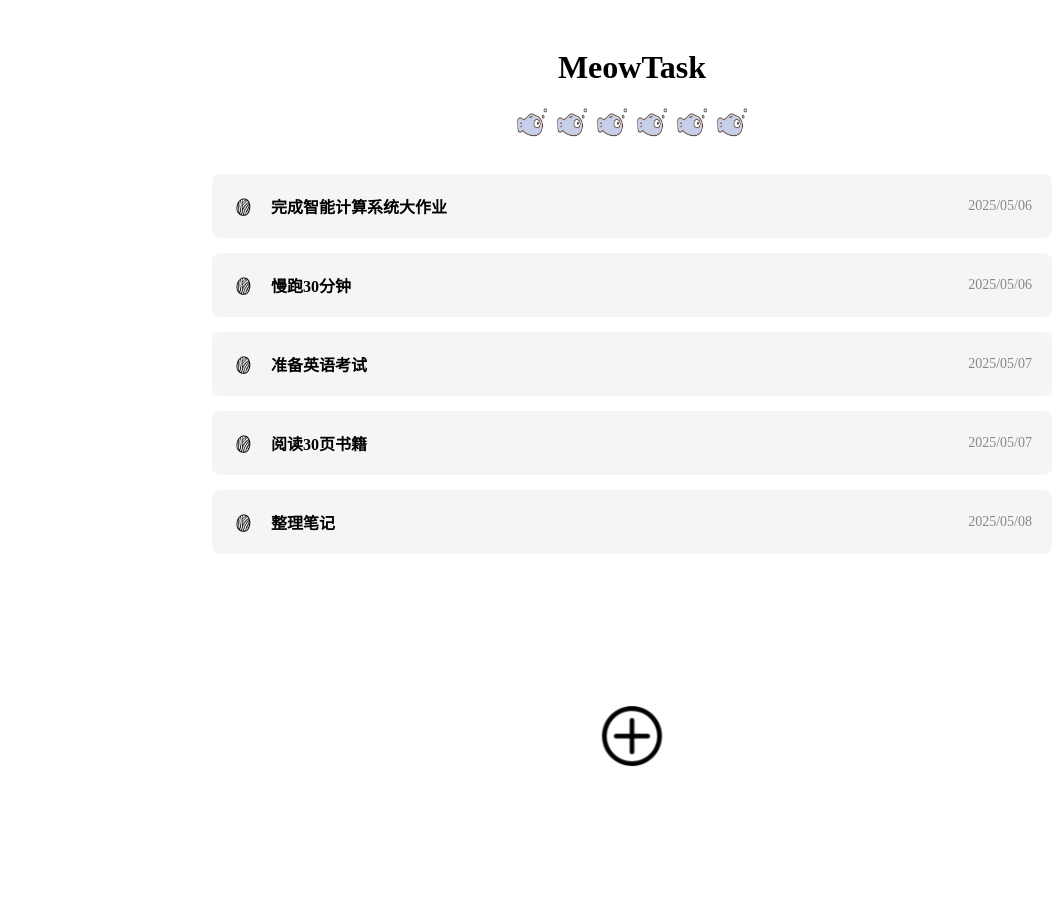
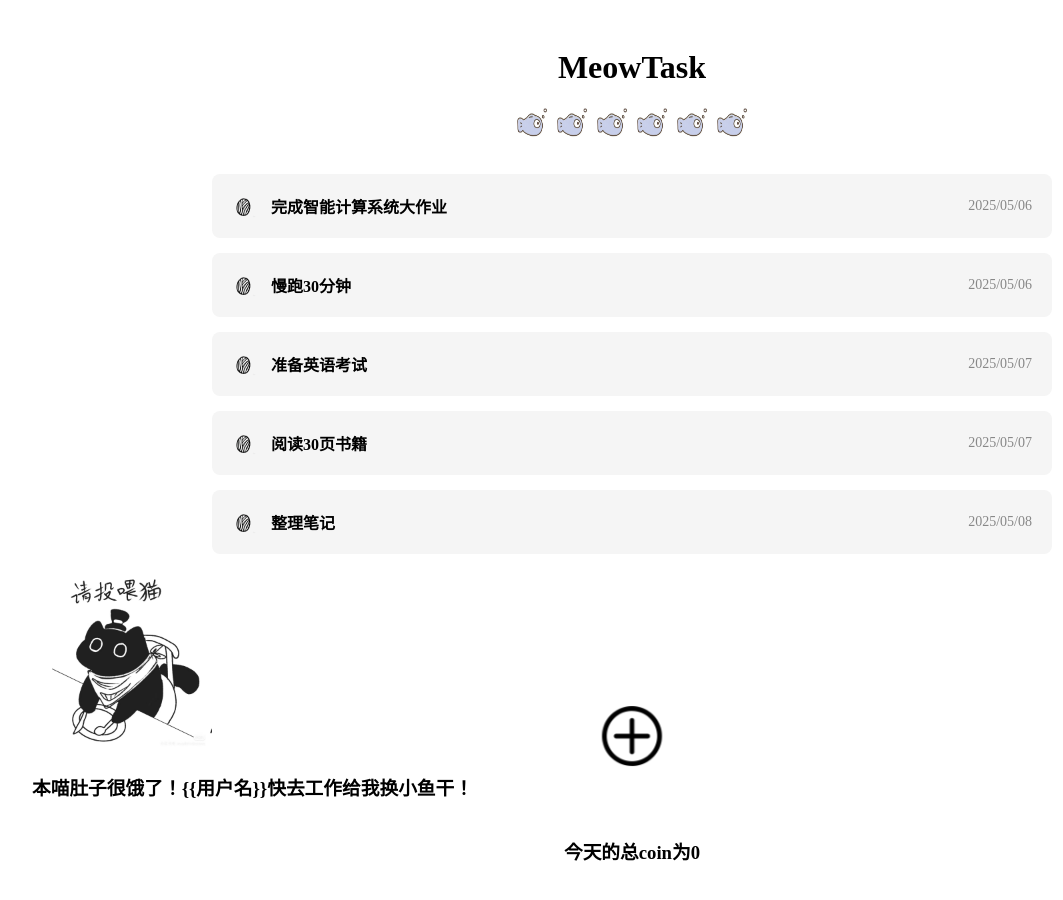
Before and after one commit to sumile117/MeowTask_Front, a Vue app: page /desk in a window 1280 px wide. Shown: the top 900 px of the page, without its empty margins (28-1091 px from the left). Before the commit the page ends 800 px from the top, so only its background shows below. Built offline with nearby package versions, Linux system fonts and the light colour scheme.

Commit message:
coincount

```diff
--- a/src/views/DeskView.vue
+++ b/src/views/DeskView.vue
@@ -21,18 +21,14 @@
             </div>
           </li>
         </ul>
-        <!-- <TaskItem
-            v-for="(task, index) in filteredTasks"
-            :key="task.id"
-            :task="task"
-            @click="selectTask(index)"
-            @complete="handleTaskComplete"
-          /> -->
+        <img src="@/assets/cat.jpg" alt="cat" class="cat-img" />
+        <h3>{{ catinteract }}</h3>
       </div>
       <!-- 添加任务按钮 -->
       <button class="add-button" @click="toggleRightSection">
         <img :src="addSrc" alt="add-task" />
       </button>
+      <h3>今天的总coin为{{ coinstoday }}</h3>
     </div>
     <!-- 右侧详情面板 -->
     <div class="details-panel" :class="{ 'visible': showRightSection }">
@@ -112,6 +108,7 @@ export default {
     const showRightSection = ref(false);
     const selectedTask = ref(null);
     const userInput = ref('');
+    const coinstoday=ref(0);
     const newtask = ref({
         id: Date.now(), // 临时 ID，后端保存后可以替换
         name: '',
@@ -120,6 +117,21 @@ export default {
         tag: ''
       });
     // 聊天消息
+    const catinteract = computed(()=>{
+      if (coinstoday.value<=4){
+        return "本喵肚子很饿了！{{用户名}}快去工作给我换小鱼干！";
+      }
+      else if (coinstoday.value<=8){
+        return "就几条小鱼可打发不了本喵，你就这点实力了喵？";
+      }
+      else if (coinstoday.value<=11){
+        return "已经不饿了喵，但是要是能再吃一条的话...就一条..";
+      }
+      else{
+        return "今天已经吃得很饱了喵！谢谢{{用户名}}的款待！";
+      }
+
+    });
     const chatMessages = ref([
       { text: "我正在设计一些材料，你什么时候需要？", from: 'AI' },
       { text: "下个月？", from: 'User' },
@@ -130,10 +142,10 @@ export default {
     // 任务数据
     const tasks = ref([
       { id: 1, name: '完成智能计算系统大作业', deadline: '2025/05/06', tag: '重要',coin: '2' },
-      { id: 2, name: '慢跑30分钟', deadline: '2025/05/06' },
-      { id: 3, name: '准备英语考试', deadline: '2025/05/07' },
-      { id: 4, name: '阅读30页书籍', deadline: '2025/05/07' },
-      { id: 5, name: '整理笔记', deadline: '2025/05/08' }  //注意：deadline 格式为 '2025-05-08'
+      { id: 2, name: '慢跑30分钟', deadline: '2025/05/06',coin: '2' },
+      { id: 3, name: '准备英语考试', deadline: '2025/05/07' ,coin: '2'},
+      { id: 4, name: '阅读30页书籍', deadline: '2025/05/07',coin: '2' },
+      { id: 5, name: '整理笔记', deadline: '2025/05/08',coin: '2' }  //注意：deadline 格式为 '2025-05-08'
     ]);
 
     // 资源路径
@@ -221,6 +233,7 @@ export default {
     })
     //完成任务
     const completefrTask = (taskid) => {
+      coinstoday.value += Number(tasks.value.find(task => task.id === taskid).coin)||0;
       tasks.value = tasks.value.filter(task => task.id !== taskid);
       completeTask(taskid)
     }
@@ -282,7 +295,9 @@ export default {
       taskDeadline,
       taskTag,
       newtask,
-      completefrTask
+      completefrTask,
+      coinstoday,
+      catinteract
     };
   }
 };
@@ -399,7 +414,17 @@ export default {
   font-size: 14px;
   color: #666;
 }
+.cat-container {
+  position: relative;
+  text-align: right;
+  margin-top: 30px;
+  padding-right: 80px;
+}
 
+.cat-img {
+  width: 180px;
+  border-radius: 4px;
+}
 .add-button {
   position: fixed;
   bottom: 30px;
```
